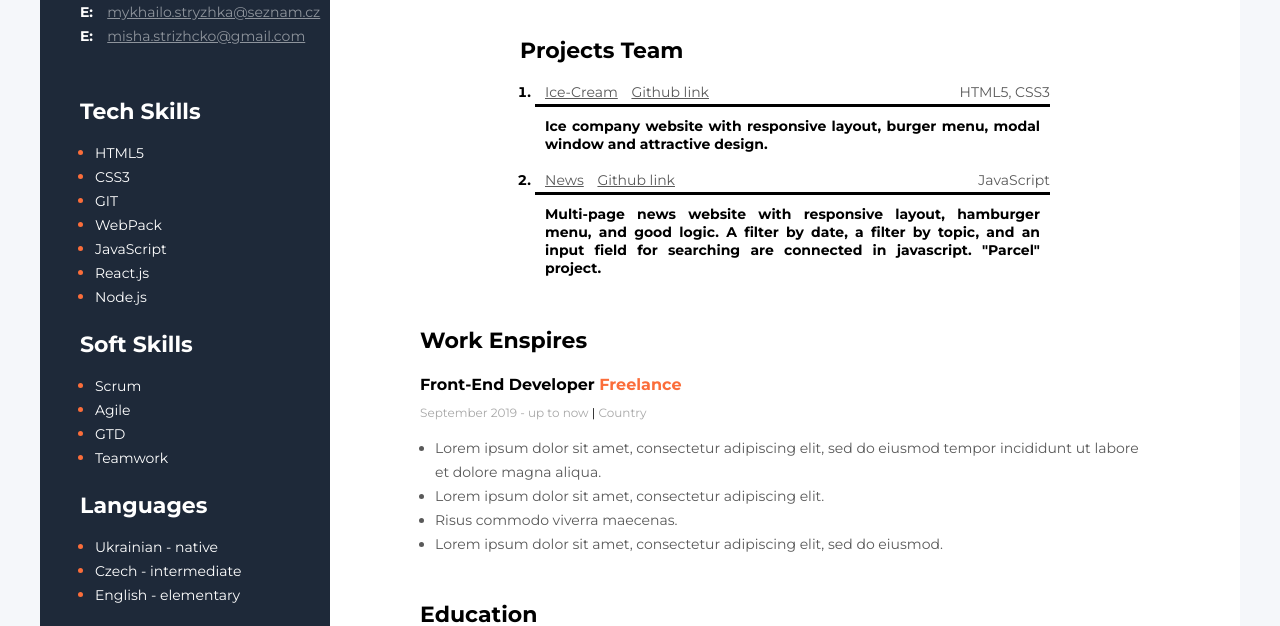
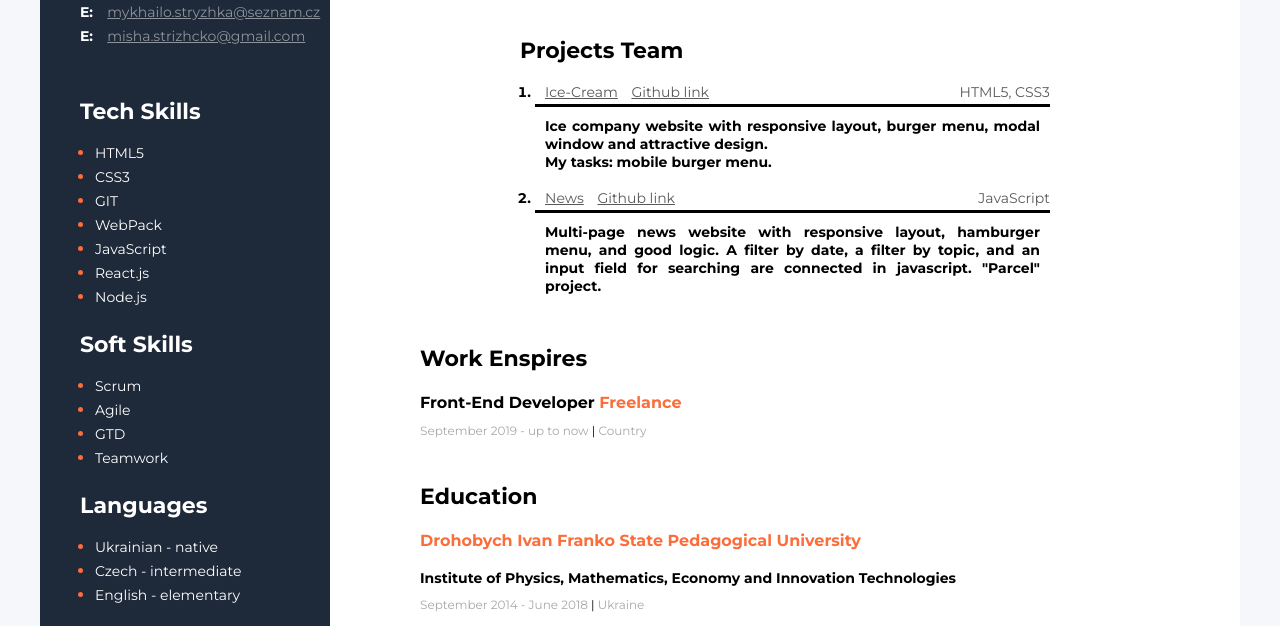
Before and after one commit to MishaStryzhka/resume, a plain HTML site: page index.html in a window 1280 px wide. Shown: the part 483-1109 px from the top of the page. Drawn offline with Linux system fonts and the light colour scheme.

Commit message:
Update Index.html

```diff
--- a/index.html
+++ b/index.html
@@ -84,8 +84,8 @@
                             <p>HTML5, CSS3</p>
                         </span>
                         <p class="project-description">Ice company website with responsive layout,
-                            burger menu, modal window and attractive
-                            design.</p>
+                            burger menu, modal window and attractive design.<br>
+                            My tasks: mobile burger menu.</p>
                     </li>
                     <li class="projects-item">
                         <span class="project">
@@ -119,7 +119,7 @@
                 <div>
                     <h4 class="work-position">Front-End Developer <span class="organizarion">Freelance</span></h4>
                     <p class="period">September 2019 - up to now <span class="line">|</span> Country</p>
-                    <ul class="work-list">
+                    <ul class="work-list" hidden>
                         <li class="work-list-item">Lorem ipsum dolor sit amet, consectetur adipiscing elit, sed do
                             eiusmod tempor incididunt ut labore et
                             dolore magna aliqua.</li>
```
